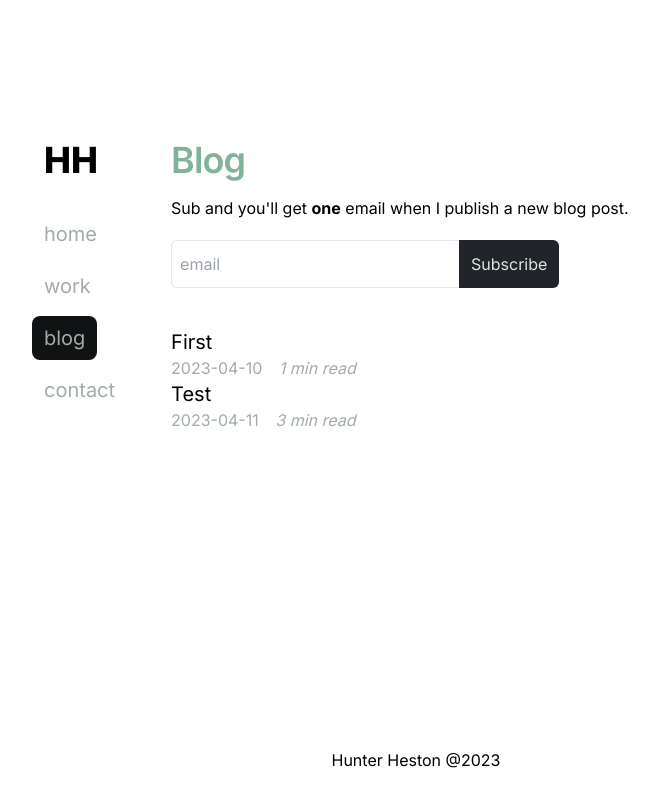
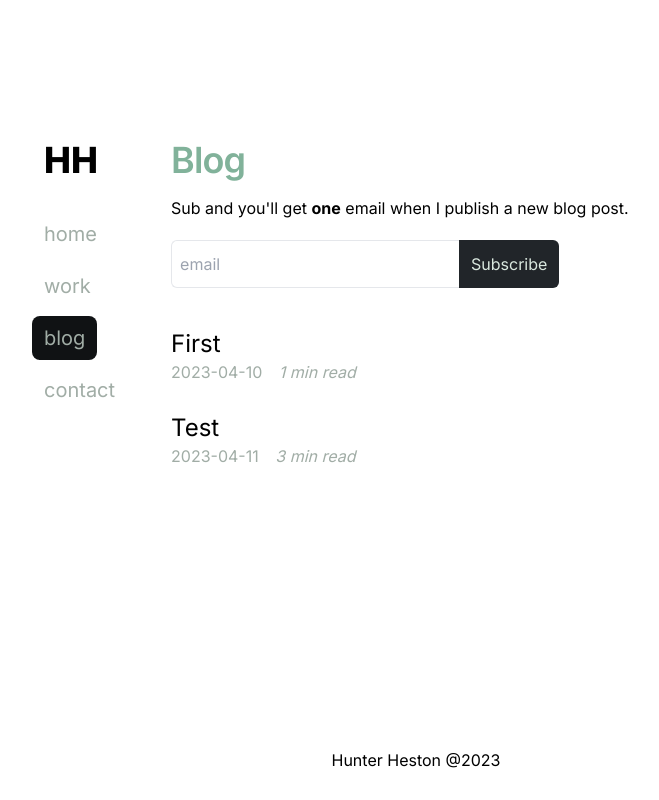
Before and after one commit to HunterHeston/personal-website, a Next.js app: page /blog in a window 1280 px wide. Shown: the whole page, without its empty margins (216-875 px from the left). Built offline with nearby package versions, Linux system fonts and the light colour scheme.

Commit message:
Add space between blog entries

```diff
--- a/pages/blog/index.tsx
+++ b/pages/blog/index.tsx
@@ -44,8 +44,8 @@ export default function BlogListing({ blogs }: BlogProps) {
 
 function BlogLi(blog: Blog) {
   return (
-    <li className="flex flex-col" key={blog.title}>
-      <Link className="text-xl" href={`/blog/${blog.slug}`}>
+    <li className="flex flex-col mb-7" key={blog.title}>
+      <Link className="text-2xl" href={`/blog/${blog.slug}`}>
         {blog.title}
       </Link>
       <p className="text-primaryFaded">
```
